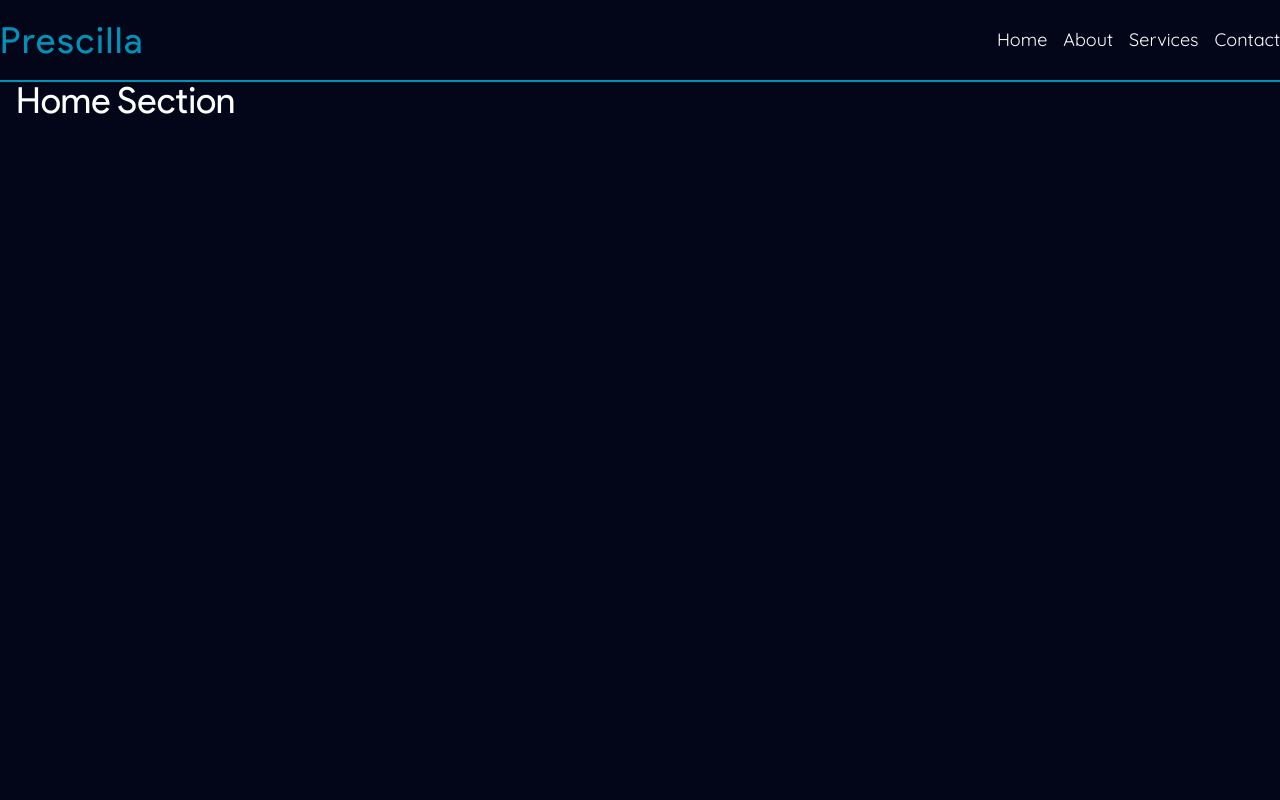
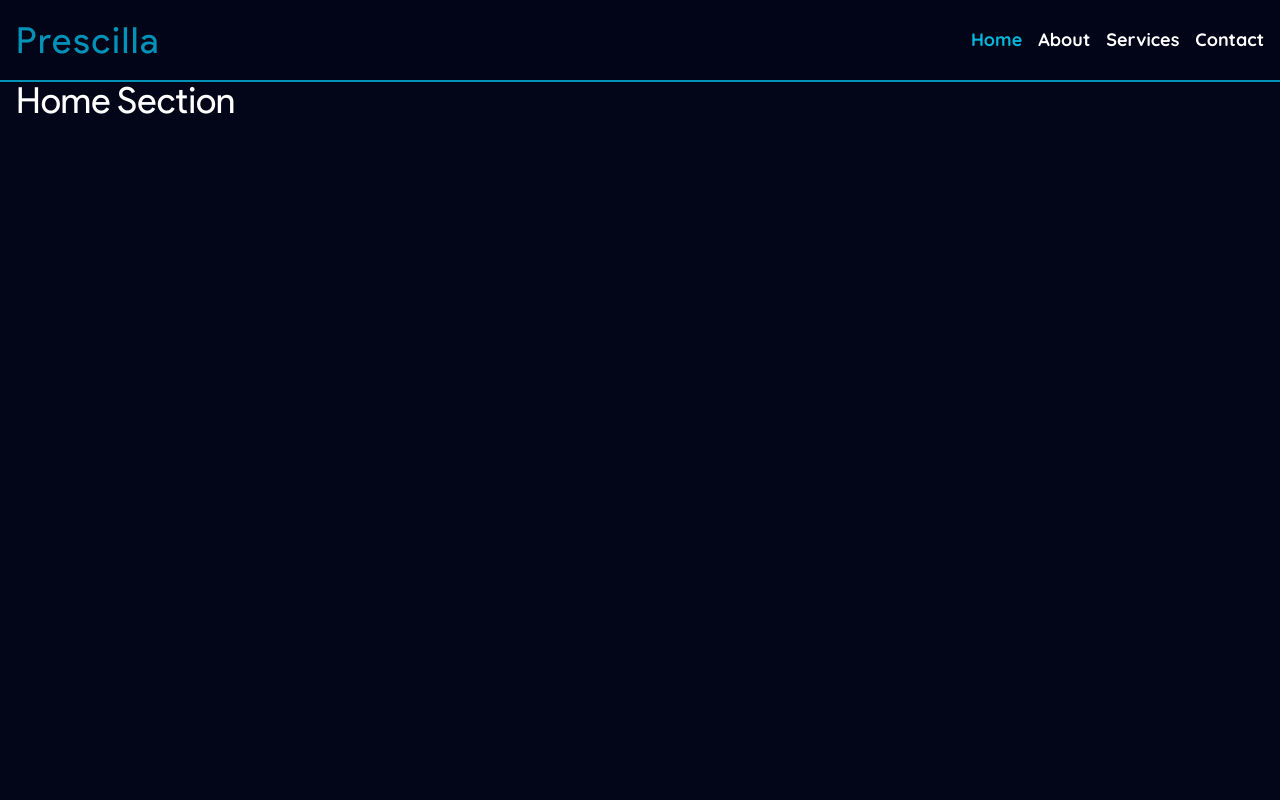
Before and after one commit to riyudev/Dapin-Portfolio, a React (Vite) app: page / in a window 1280 px wide. Shown: the top 800 px of the page. Built offline with nearby package versions, Linux system fonts and the light colour scheme.

Commit message:
added ux for navbar

```diff
--- a/src/components/Navbar.jsx
+++ b/src/components/Navbar.jsx
@@ -1,23 +1,89 @@
 import React from "react";
 
 function Navbar() {
+  const [activeLink, setActiveLink] = React.useState("#home");
+
+  React.useEffect(() => {
+    const handleScroll = () => {
+      const sections = document.querySelectorAll("section");
+      let currentSection = "#home";
+
+      sections.forEach((section) => {
+        const sectionTop = section.offsetTop;
+        const sectionHeight = section.offsetHeight;
+        if (window.scrollY >= sectionTop - sectionHeight / 3) {
+          currentSection = `#${section.getAttribute("id")}`;
+        }
+      });
+
+      setActiveLink(currentSection);
+    };
+
+    window.addEventListener("scroll", handleScroll);
+
+    return () => {
+      window.removeEventListener("scroll", handleScroll);
+    };
+  }, []);
+
   return (
-    <nav className="fixed flex w-full justify-center border-b-2 border-cyan-600">
-      <div className="flex w-7xl items-center justify-between py-5">
-        <h3 className="tracking-wider text-cyan-600">Prescilla</h3>
+    <nav className="fixed flex w-full justify-center border-b-2 border-cyan-600 bg-slate-950/80 backdrop-blur-md">
+      <div className="flex w-full max-w-7xl items-center justify-between px-4 py-5">
+        <a href="/">
+          <h3 className="tracking-wider text-cyan-600">Prescilla</h3>
+        </a>
+
         <ul className="flex space-x-4 text-lg font-medium text-gray-300">
-          <a href="#home">
-            <li>Home</li>
-          </a>
-          <a href="#about">
-            <li>About</li>
-          </a>
-          <a href="#services">
-            <li>Services</li>
-          </a>
-          <a href="#contact">
-            <li>Contact</li>
-          </a>
+          <li>
+            <a
+              href="#home"
+              onClick={() => setActiveLink("#home")}
+              className={
+                activeLink === "#home" ? "text-cyan-500" : "hover:text-cyan-500"
+              }
+            >
+              Home
+            </a>
+          </li>
+          <li>
+            <a
+              href="#about"
+              onClick={() => setActiveLink("#about")}
+              className={
+                activeLink === "#about"
+                  ? "text-cyan-500"
+                  : "hover:text-cyan-500"
+              }
+            >
+              About
+            </a>
+          </li>
+          <li>
+            <a
+              href="#services"
+              onClick={() => setActiveLink("#services")}
+              className={
+                activeLink === "#services"
+                  ? "text-cyan-500"
+                  : "hover:text-cyan-500"
+              }
+            >
+              Services
+            </a>
+          </li>
+          <li>
+            <a
+              href="#contact"
+              onClick={() => setActiveLink("#contact")}
+              className={
+                activeLink === "#contact"
+                  ? "text-cyan-500"
+                  : "hover:text-cyan-500"
+              }
+            >
+              Contact
+            </a>
+          </li>
         </ul>
       </div>
     </nav>
--- a/src/index.css
+++ b/src/index.css
@@ -43,7 +43,10 @@
     @apply font-quicksandSemiBold text-xl;
   }
 
-  li,
+  li {
+    @apply font-quicksandBold text-lg leading-6 text-white;
+  }
+
   button,
   input,
   p {
```
